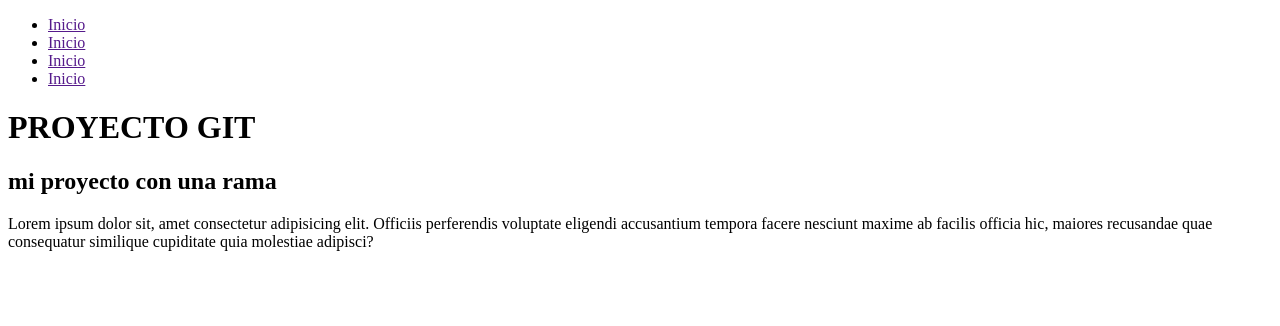
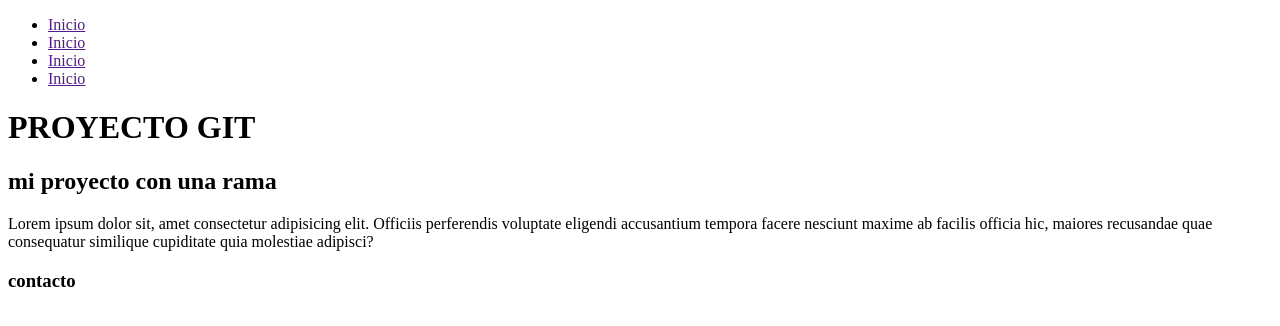
Before and after one commit to marianaleitesheinze/prueba-git, a plain HTML site: page index.html in a window 1280 px wide. Drawn offline with Linux system fonts and the light colour scheme.

Commit message:
agrego contacto en footer

```diff
--- a/index.html
+++ b/index.html
@@ -25,7 +25,7 @@
         </section>
     </main>
     <footer>
-
+        <h3>contacto</h3>
     </footer>
 </body>
 </html>
```
